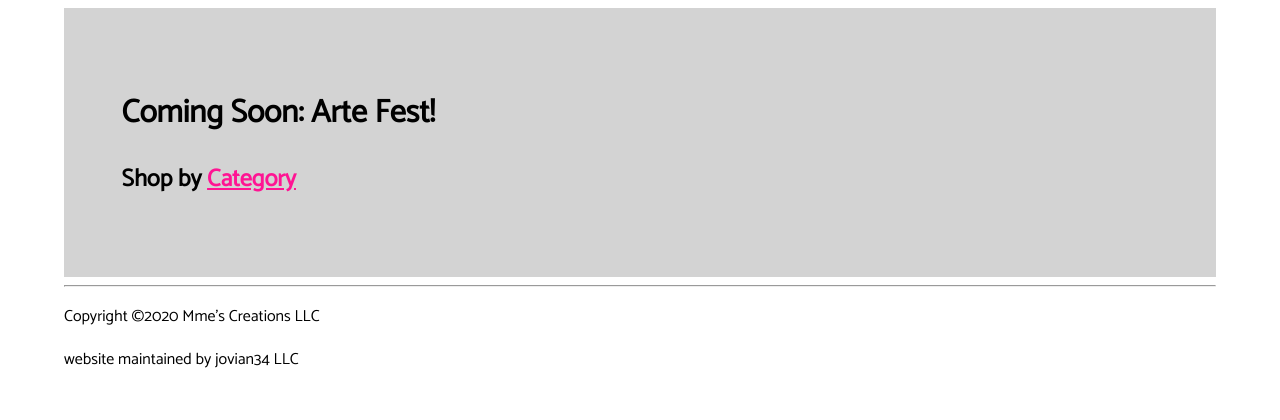
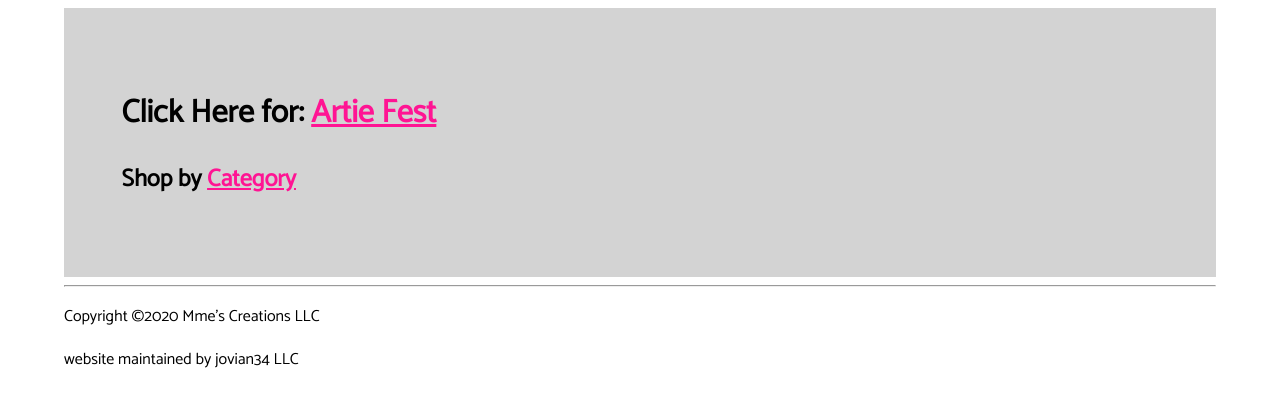
Before and after one commit to jovian34/mmecreate, a Django app: page /mmestore/ in a window 1280 px wide. Shown: the part 202-622 px from the top of the page. Run offline with Django 3.2, Linux system fonts and the light colour scheme; parts of the project's set-up code (start-up, migrations or seed data) failed here and were passed over.

Commit message:
prep for Artie Fest on index page

```diff
--- a/mmestore/templates/mmestore/index.html
+++ b/mmestore/templates/mmestore/index.html
@@ -4,7 +4,7 @@
 
 {% block content %}
 
-    <h1>Coming Soon: Arte Fest!</h1>
+    <h1>Click Here for: <a href="{{ url  }}">Artie Fest</a></h1>
 
     <h2>Shop by <a href="categories">Category</a> </h2>
 {% endblock %}
--- a/mmestore/views.py
+++ b/mmestore/views.py
@@ -33,3 +33,7 @@ def craft_item(request, item_number):
         'category_name': item_category,
     }
     return render(request, 'mmestore/craft_item.html', context)
+
+
+def item_lookup(request):
+    pass
```
